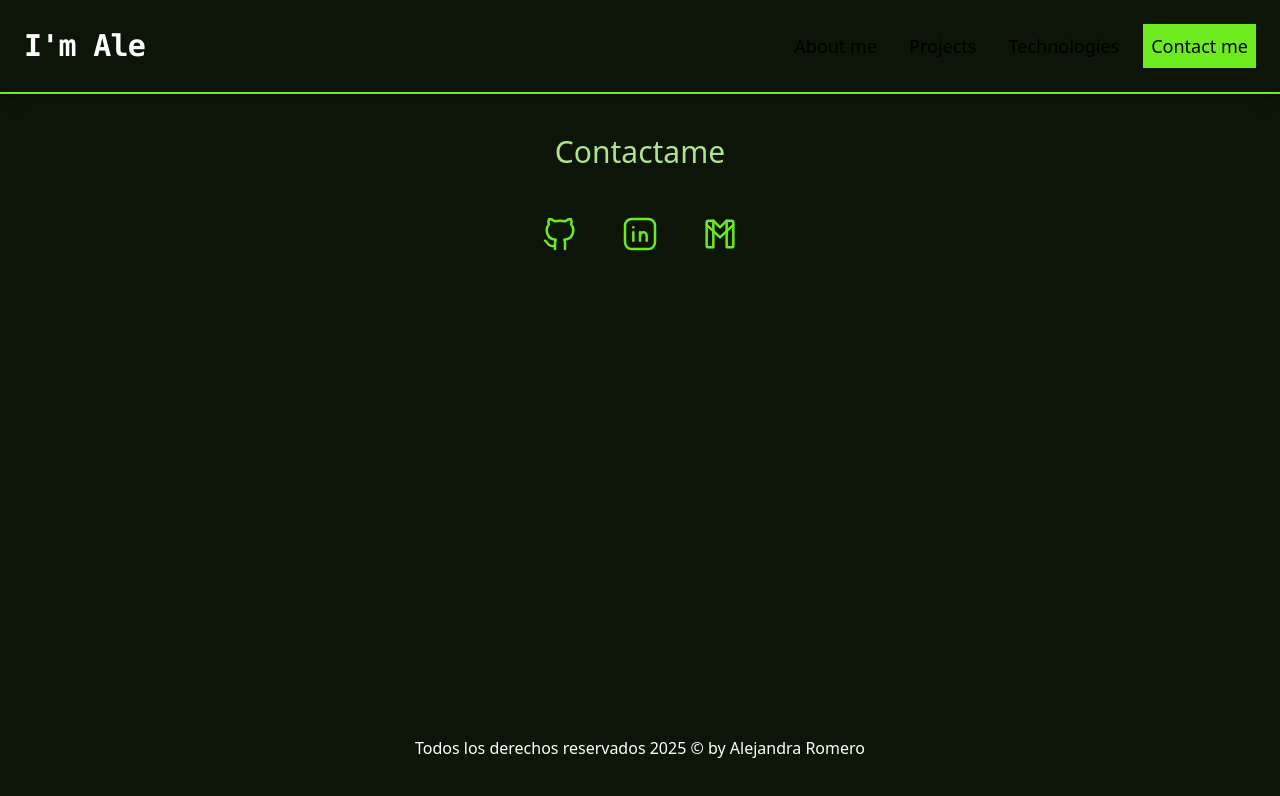
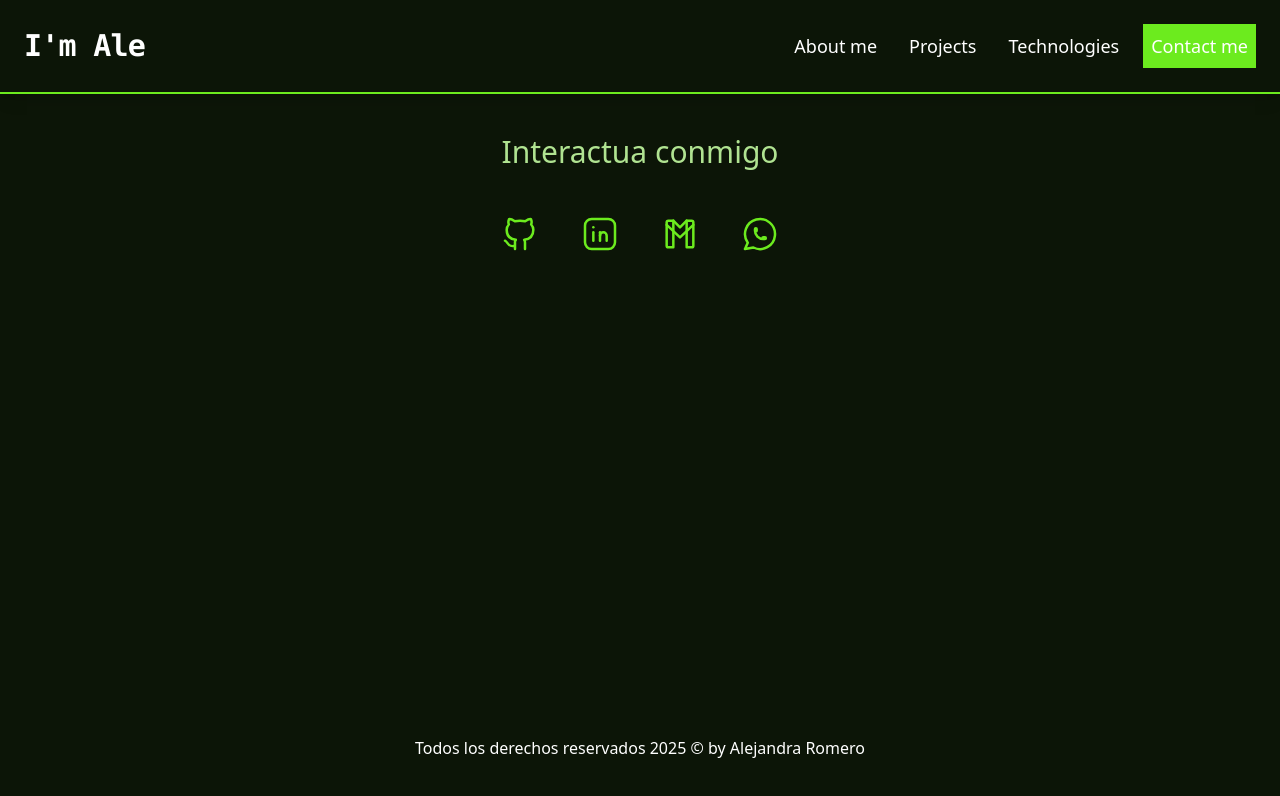
Before and after one commit to alejaromerom/my-portfolio-2025, a React (Vite) app: page /contact in a window 1280 px wide. Shown: the top 796 px of the page. Built offline with nearby package versions, Linux system fonts and the light colour scheme; what tailwindcss-motion would draw is missing.

Commit message:
Refactor of contact component to use reusable constants and implementation of pdf cv for download

```diff
--- a/src/components/Contactme.tsx
+++ b/src/components/Contactme.tsx
@@ -1,33 +1,23 @@
-import React from "react";
-import { IconBrandLinkedin } from "@tabler/icons-react";
-import { IconBrandGithub } from "@tabler/icons-react";
-import { IconBrandGmail } from "@tabler/icons-react";
+import { redes } from "../constants/redes";
 
 export function Contactme() {
   return (
     <>
       <div className="">
-        <h1 className="text-3xl text-primary text-center p-10">Contactame</h1>
+        <h1 className="text-3xl text-primary text-center p-10">
+          Interactua conmigo
+        </h1>
         <div className="flex space-x-10 justify-center">
-          <a
-            className="transition ease-in-out delay-150 translate-y-1 hover:scale-150 hover:bg-transparent duration-300"
-            href="#"
-          >
-            <IconBrandGithub size={40} stroke={1.5} color="#6ceb1e" />
-          </a>
-          <a
-            className="transition ease-in-out delay-150 translate-y-1 hover:scale-150 hover:bg-transparent duration-300"
-            href="https://www.linkedin.com/in/alejaromerom/"
-          >
-            <IconBrandLinkedin size={40} stroke={1.5} color="#6ceb1e" />
-          </a>
-
-          <a
-            className="transition ease-in-out delay-150 translate-y-1 hover:scale-150 hover:bg-transparent duration-300"
-            href="mailto:aleromero43@gmail.com"
-          >
-            <IconBrandGmail size={40} stroke={1.5} color="#6ceb1e" />
-          </a>
+          {redes.map((red) => (
+            <a
+              href={red.href}
+              target="_blank"
+              rel="noopener noreferrer"
+              className="transition ease-in-out delay-150 translate-y-1 hover:scale-150 hover:bg-transparent duration-300"
+            >
+              <red.icon size={40} stroke={1.5} color="#6ceb1e" />
+            </a>
+          ))}
         </div>
       </div>
     </>
--- a/src/components/NavBar.tsx
+++ b/src/components/NavBar.tsx
@@ -22,7 +22,7 @@ export function NavBar() {
           <button
             id="boton"
             onClick={toggleMenu}
-            className="flex items-center px-3 py-2 border rounded text-teal-200 border-teal-400 hover:text-white hover:border-white"
+            className="flex items-center px-3 py-2 border rounded text-accent border-accent hover:text-white hover:border-white"
           >
             <svg
               className="fill-current h-3 w-3"
@@ -46,7 +46,7 @@ export function NavBar() {
               className={({ isActive }) =>
                 `${
                   isActive ? "bg-accent" : ""
-                } p-2 text-lg block mt-4 lg:inline-block lg:mt-0 hover:text-white`
+                } p-2 text-lg block mt-4 lg:inline-block lg:mt-0 text-white hover:text-white`
               }
             >
               About me
@@ -56,7 +56,7 @@ export function NavBar() {
               className={({ isActive }) =>
                 `${
                   isActive ? "bg-accent" : ""
-                } p-2 text-lg block mt-4 lg:inline-block lg:mt-0 hover:text-white`
+                } p-2 text-lg block mt-4 lg:inline-block lg:mt-0  text-white hover:text-white`
               }
             >
               Projects
@@ -66,7 +66,7 @@ export function NavBar() {
               className={({ isActive }) =>
                 `${
                   isActive ? "bg-accent" : ""
-                } p-2 text-lg block mt-4 lg:inline-block lg:mt-0 hover:text-white`
+                } p-2 text-lg block mt-4 lg:inline-block lg:mt-0  text-white hover:text-white`
               }
             >
               Technologies
@@ -76,7 +76,7 @@ export function NavBar() {
               className={({ isActive }) =>
                 `${
                   isActive ? "bg-accent" : ""
-                } p-2 text-lg block mt-4 lg:inline-block lg:mt-0 hover:text-white`
+                } p-2 text-lg block mt-4 lg:inline-block lg:mt-0  text-white hover:text-white`
               }
             >
               Contact me
--- a/src/components/Technologies.tsx
+++ b/src/components/Technologies.tsx
@@ -2,14 +2,15 @@ import { IconBrandJavascript, IconBrandReact } from "@tabler/icons-react";
 import { IconBrandNodejs } from "@tabler/icons-react";
 import { IconBrandSass } from "@tabler/icons-react";
 import { IconBrandTypescript } from "@tabler/icons-react";
+import { IconBrandCss3 } from "@tabler/icons-react";
 
 export function Technologies() {
   return (
     <>
-      <h1 className=" text-5xl text-primary text-center p-10">
+      <h1 className=" text-5xl  text-primary text-center p-10 sm-text-center">
         Tecnologias que manejo
       </h1>
-      <div className="flex flex-row justify-center space-x-5">
+      <div className="flex flex-row justify-center space-x-5 sm:space-x-5 md:pace-x-5">
         <IconBrandReact
           className="transition ease-in-out delay-150 translate-y-1 hover:scale-150 hover:bg-transparent duration-300"
           size={70}
@@ -40,6 +41,12 @@ export function Technologies() {
           stroke={1.5}
           color="#6ceb1e"
         />
+        <IconBrandCss3
+          className="transition ease-in-out delay-150 translate-y-1 hover:scale-150 hover:bg-transparent duration-300"
+          size={70}
+          stroke={1.5}
+          color="#6ceb1e"
+        />
       </div>
     </>
   );
--- /dev/null
+++ b/src/constants/redes.ts
@@ -0,0 +1,31 @@
+import {
+  IconBrandLinkedin,
+  IconBrandGithub,
+  IconBrandGmail,
+  IconBrandWhatsapp,
+} from "@tabler/icons-react";
+
+export const redes = [
+  {
+    name: "GitHub",
+    icon: IconBrandGithub,
+    href: "https://github.com/alejaromerom",
+  },
+  {
+    name: "LinkedIn",
+    icon: IconBrandLinkedin,
+    href: "https://linkedin.com/in/alejaromerom",
+  },
+
+  {
+    name: "Gmail",
+    icon: IconBrandGmail,
+    href: "mailto:aleromero43@gmail.com",
+  },
+
+  {
+    name: "WhatsApp",
+    icon: IconBrandWhatsapp,
+    href: "http://wa.me/573136267365",
+  },
+];
--- a/src/pages/Home.tsx
+++ b/src/pages/Home.tsx
@@ -1,3 +1,4 @@
+import cv from "../assets/pdf/CV-Alejandra-Romero-2025.pdf";
 export function Home() {
   return (
     <>
@@ -6,12 +7,26 @@ export function Home() {
           Bienvenido a mi portafolio
         </h1>
       </div>
-      <div className=" sm:text-center sm:ml-10">
-        <p className="text-white sm:text-xl lg:text-5xl font-medium motion-preset-pop ">
+      <div className="  sm:text-center sm:ml-10">
+        <p className="text-center text-white sm:text-xl lg:text-5xl font-medium motion-preset-pop ">
           Transformo ideas en experiencias <br />
           <br />
           web modernas y funcionales.
         </p>
+        <h3 className="text-primary p-6 text-center">
+          {" "}
+          Haz click para descargar mi CV
+        </h3>
+        <div className="p-10 ">
+          {" "}
+          <a
+            className="pt-2 pr-6 pl-6 pb-2 border-0 rounded bg-secondary text-white items-center text-lg"
+            href={cv}
+            download="maria_alejandra_cv_2025"
+          >
+            Descargar CV
+          </a>
+        </div>
       </div>
     </>
   );
```
Also changed, not shown: 1 other file (tests, documents, lock files or other folders).
